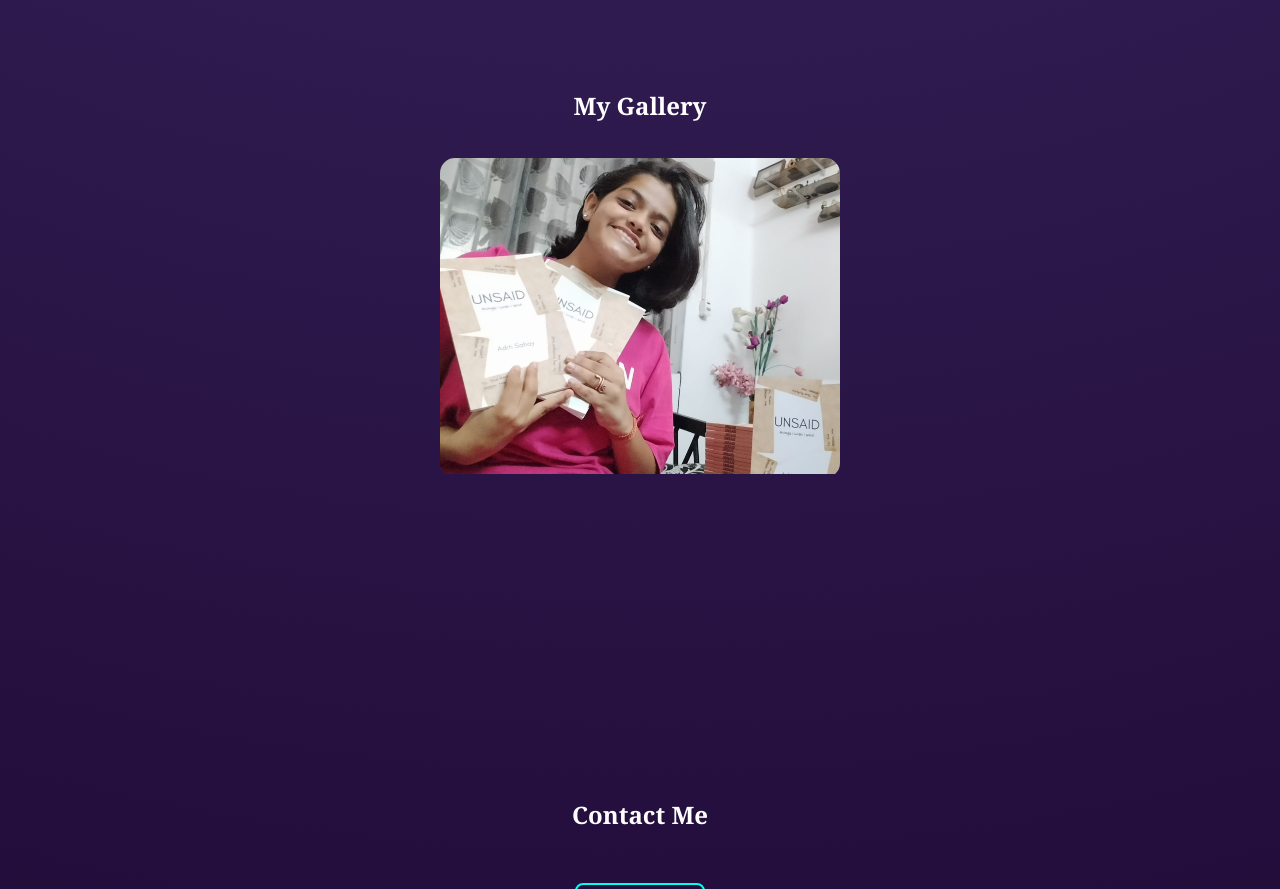
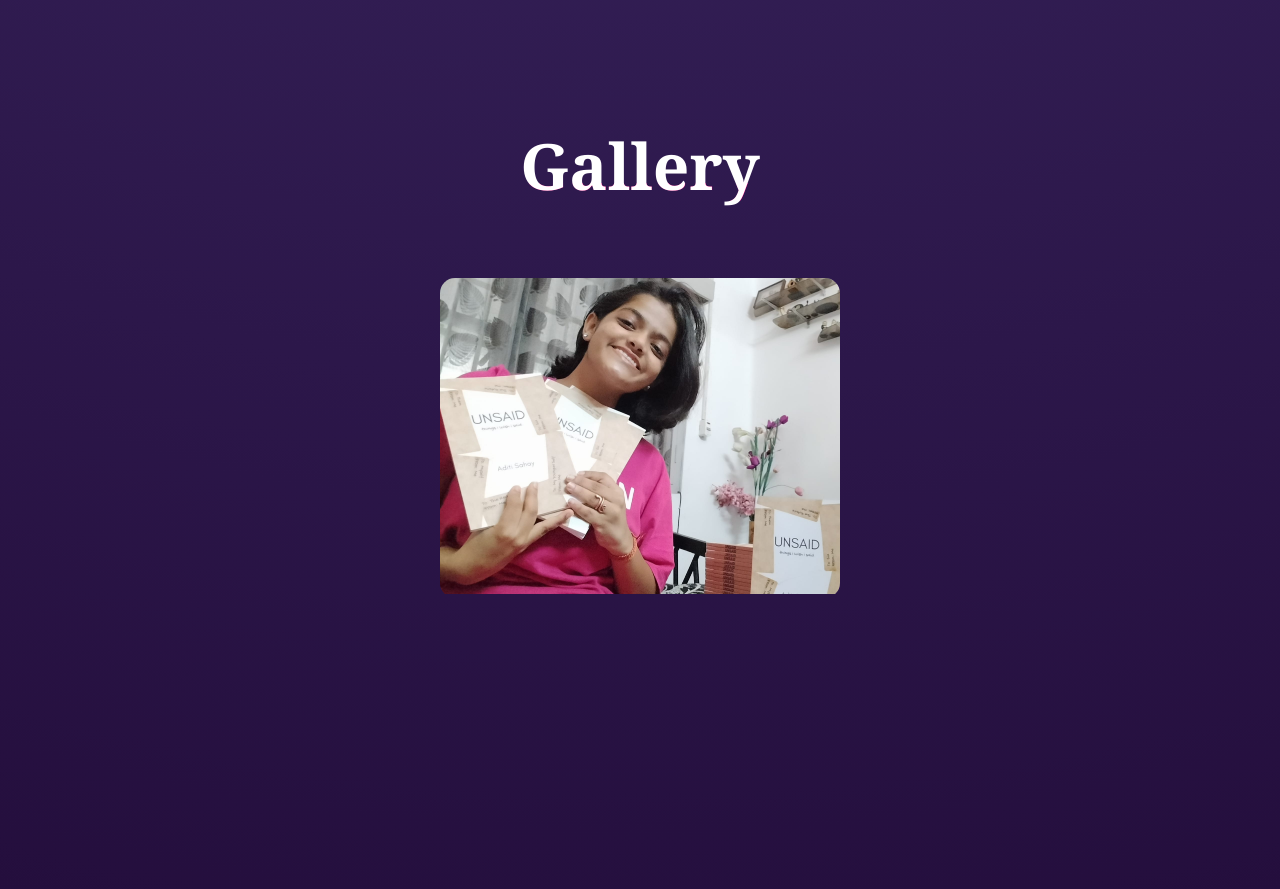
Before and after one commit to Aditi-Sahay/aditisahay, a plain HTML site: page index.html in a window 1280 px wide. Shown: the part 4570-5459 px from the top of the page. Drawn offline with nearby package versions, Linux system fonts and the light colour scheme; animation ran at ten frames a second.

Commit message:
Update index.html

```diff
--- a/index.html
+++ b/index.html
@@ -104,7 +104,7 @@ A "perfectly imperfect" combo of both EQ and IQ describes me in a nutshell. </p>
 
     <!-- gallery -->
   <section id="gallery" class="gallery-section">
-  <h2>My Gallery</h2>
+   <h1 class="glitch" data-text="Gallery">Gallery</h1>
   <div class="gallery-container">
     <img src="images/WhatsApp Image 2025-06-13 at 3.42.45 PM.jpeg" alt="Photo 1">
     <img src="images/WhatsApp Image 2025-06-13 at 3.38.32 PM.jpeg" alt="Photo 2">
```
